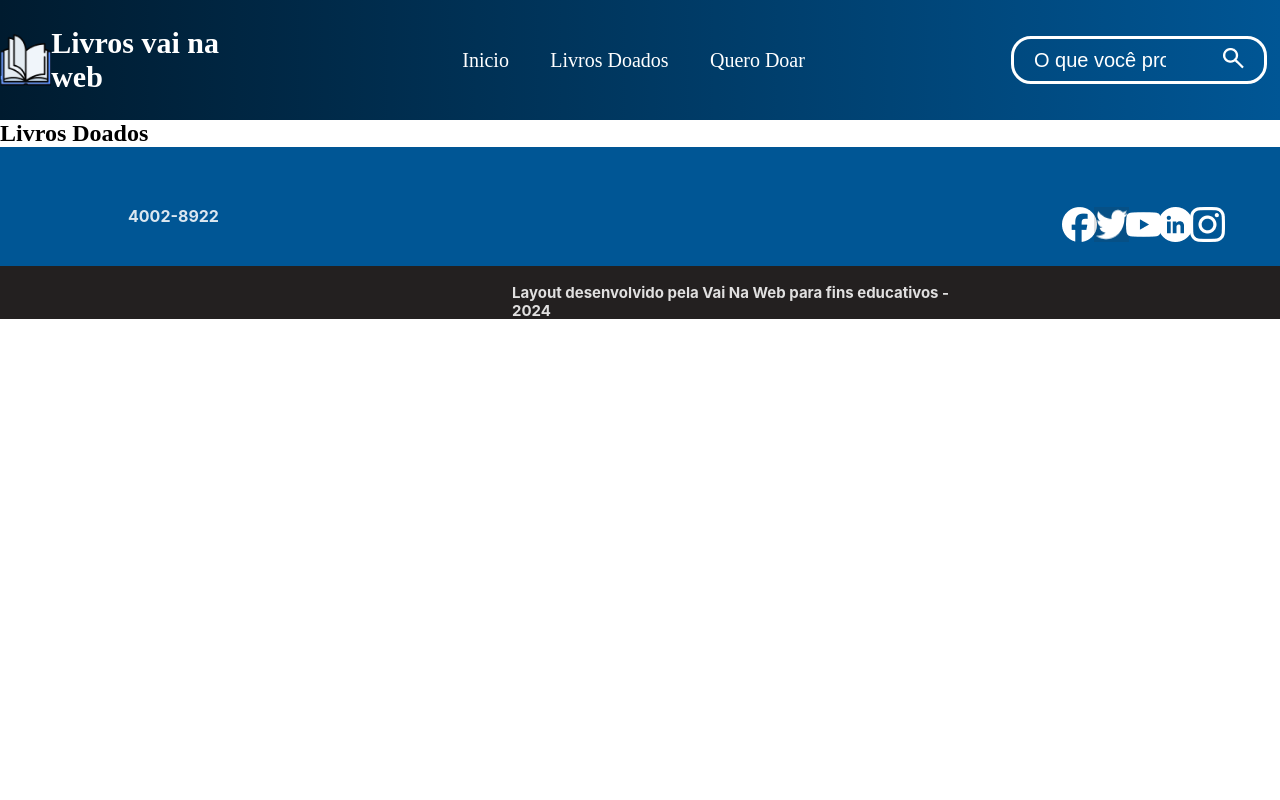
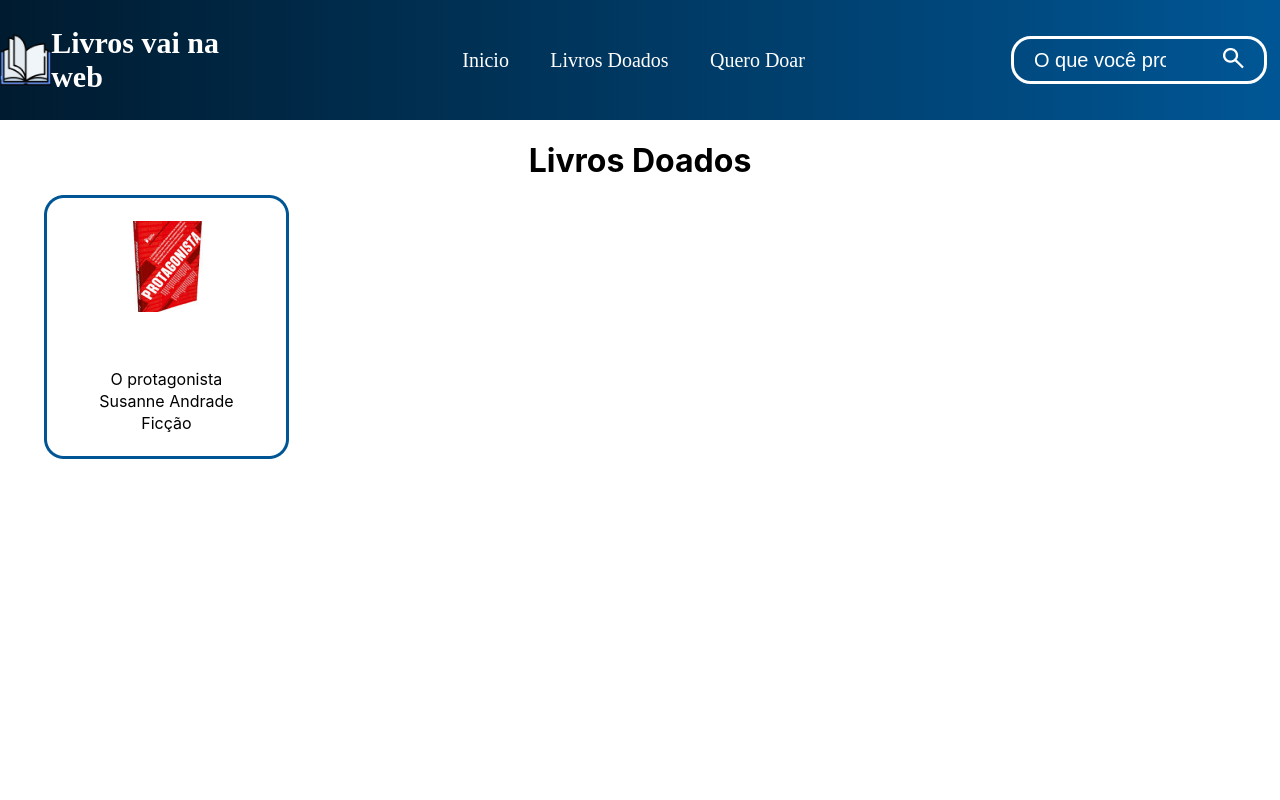
Before and after one commit to arielvasconcelosgoncalves/desafio, a React (Vite) app: page /LivrosDoados in a window 1280 px wide. Shown: the top 800 px of the page. Built offline with nearby package versions, Linux system fonts and the light colour scheme.

Commit message:
Att 27/11
Att 27/11

```diff
--- a/src/Pages/LivrosDoados/LivrosDoados.jsx
+++ b/src/Pages/LivrosDoados/LivrosDoados.jsx
@@ -1,9 +1,19 @@
+import s from './livrosdoados.module.scss'
+
+
 export default function LivrosDoados(){
 
     return(
-        <section>
-        <h2>Livros Doados</h2>
-        </section>
+        <main className={s.main}>
+        <h1>Livros Doados</h1>
+        <div className={s.div}>
+            <ul>
+                <li>O protagonista</li>
+                <li>Susanne Andrade</li>
+                <li>Ficção</li>
+            </ul>
+        </div>
+        </main>
     )
 
 }
--- /dev/null
+++ b/src/Pages/LivrosDoados/livrosdoados.module.scss
@@ -0,0 +1,43 @@
+.main{
+    display: flex;
+    flex-direction: column;
+    align-items: center;
+    height: 700px;
+    h1{
+        position: relative;
+        top: 3%;
+        width: 777px;
+        height: 40px;
+        font-family: 'Inter';
+        font-style: normal;
+        font-weight: 700;
+        font-size: 32px;
+        line-height: 39px;
+        text-align: center;
+        color: #000000;
+    }
+}
+.div{
+    background-image: url('../../assets/livro.png');
+    position: relative;
+    width: 245px;
+    height: 264px;
+    top: 5%;
+    left: -37%;
+    ul{
+        height: 70px;
+        position: relative;
+        display: flex;
+        align-items: center;
+        flex-direction: column;
+        justify-content: space-evenly;
+        top: 65%;
+        font-family: 'Inter';
+        font-style: normal;
+        font-weight: 400;
+        font-size: 16px;
+        line-height: 19px;
+        text-align: center;
+        color: #000000;
+    }
+}
--- a/src/Pages/QueroDoar/QueroDoar.jsx
+++ b/src/Pages/QueroDoar/QueroDoar.jsx
@@ -10,16 +10,28 @@ export default function QueroDoar(){
         <section className={s.section1}>
             <p>Por favor, preencha o formulário com suas informações e as informações do Livro</p>
         </section>
-        <section className={s.section2}>
+        <form className={s.section2}>
+            <section className={s.sectionimg}>
+                <img src={livro} alt="" />
+            </section>
+        <section action="" className={s.section3}>
             <div>
-                <img src={livro} alt="" />
+                <input type="text" name='' id='' placeholder='Título' />
             </div>
-            <div></div>
-            <div></div>
-            <div></div>
-            <div></div>
-            <div></div>
+            <div>
+                <input type="text" name='' id='' placeholder='Categoria' />
+            </div>
+            <div>
+                <input type="text" name='' id='' placeholder='Autor' />
+            </div>
+            <div>
+                <input type="text" name='' id='' placeholder='Link da Imagem' />
+            </div>
         </section>
+        <section className={s.section4}>
+            <button type='Submit'>Doar</button>
+        </section>
+        </form>
         </main>
     );
 
--- a/src/Pages/QueroDoar/querodoar.module.scss
+++ b/src/Pages/QueroDoar/querodoar.module.scss
@@ -24,6 +24,62 @@
     height: 598px;
     top: 7%;
     left: 40%;
+    display: flex;
+    flex-direction: column;
+    align-items: center;
+
 
 
 }
+.sectionimg{
+    height: 170px;
+    display: flex;
+    align-items: center;
+}
+.section3{
+    width: 325px;
+    height: 286px;
+    display: flex;
+    flex-direction: column;
+    justify-content: space-evenly;
+    input{
+        border: solid #005695;
+        border-radius: 20px;
+        margin-right: 1%;
+        background-color: transparent;
+        width: 325px;
+        height: 5vh;
+        font-size: 20px;
+
+        &::placeholder {
+            position: relative;
+            left: 7%;
+            font-size: 14px;
+            color: #000000;
+      }
+    }
+}
+
+.section4{
+    height: 142px;
+    display: flex;
+    align-items: center;
+        Button{
+        border: solid #005695;
+        border-radius: 20px;
+        margin-right: 1%;
+        background-color: #005695;
+        width: 195px;
+        height: 53px;
+        font-family: 'Inter';
+        font-style: normal;
+        font-weight: 400;
+        font-size: 20px;
+        line-height: 24px;
+        text-align: center;
+        color: #FFFFFF;
+
+
+        }
+
+}
```
Also changed, not shown: src/assets/livro.png (added).
